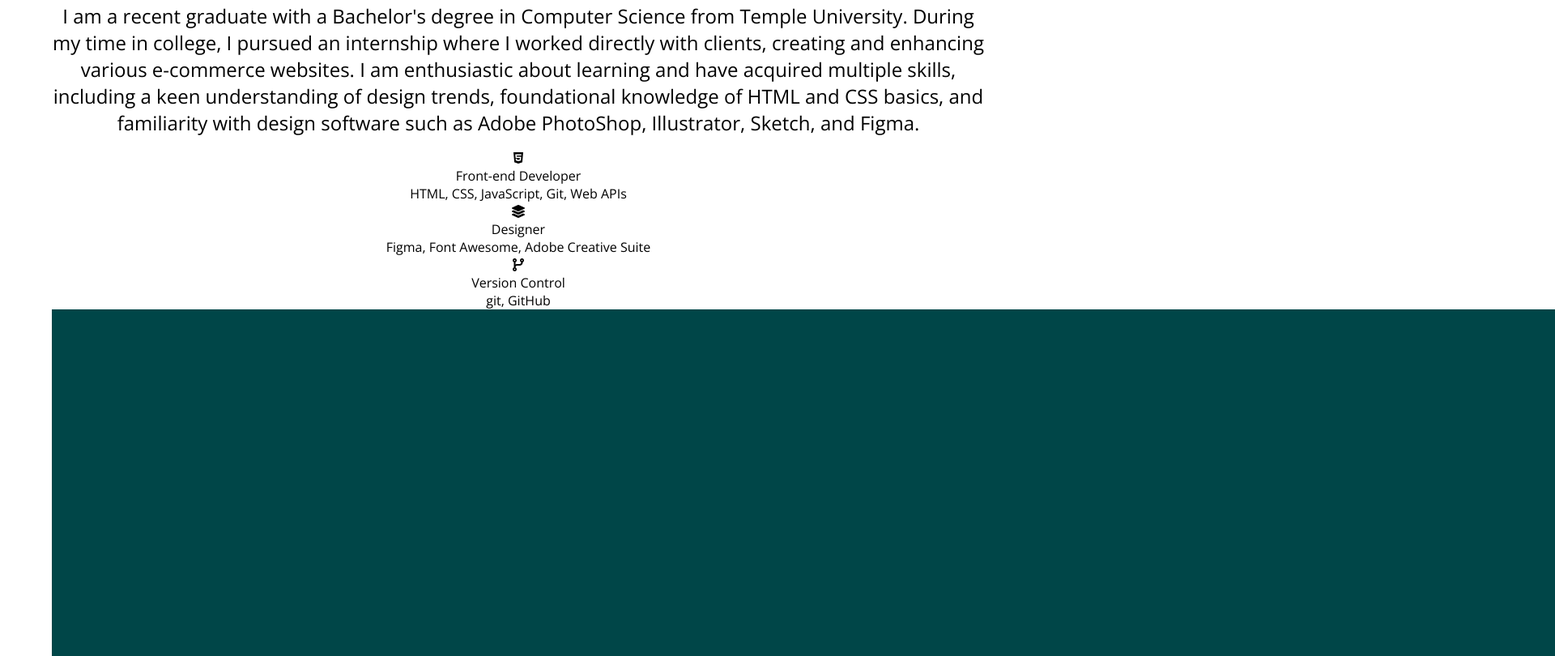
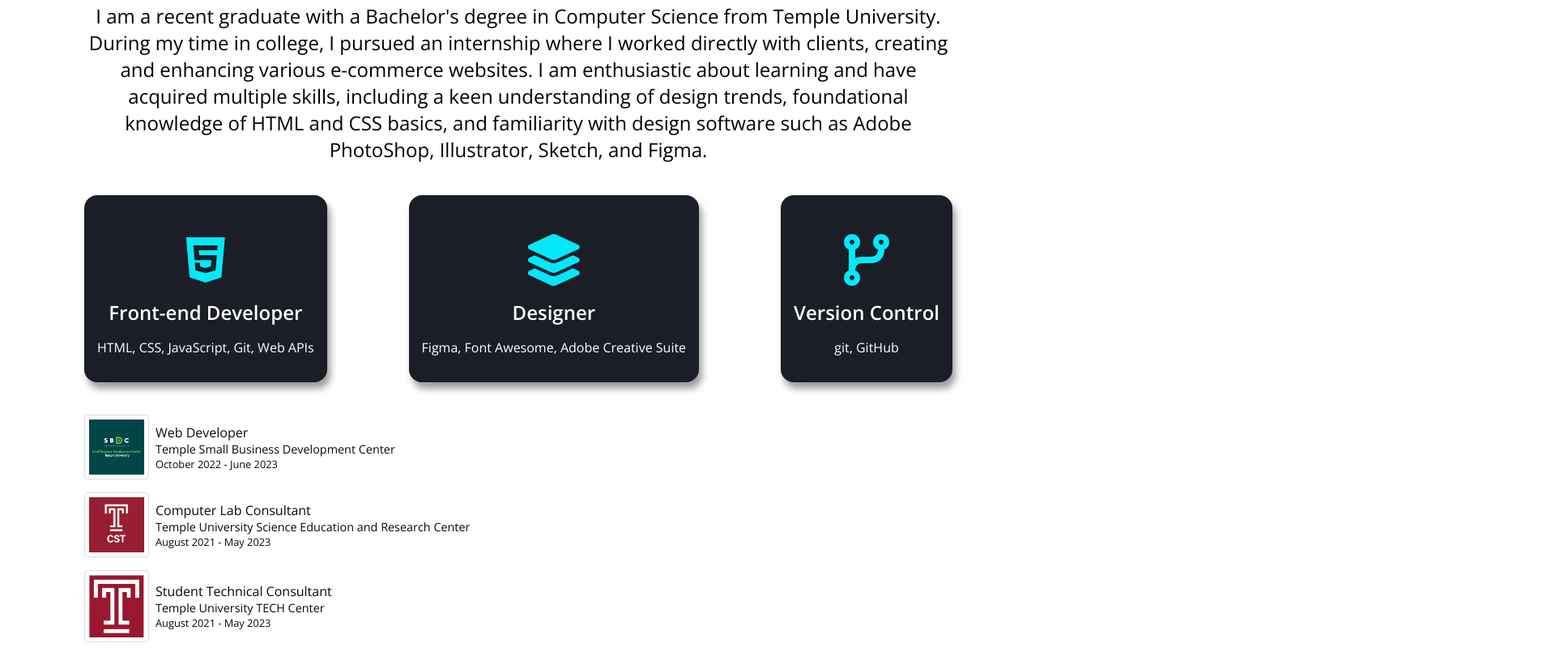
Before and after one commit to HaeinYu/haeinyu.github.io, a plain HTML site: page index.html in a window 1280 px wide. Shown: the part 806-1616 px from the top of the page at 81% size, 1920 px wide, since content can reach past the window. Drawn offline with nearby package versions, Linux system fonts and the light colour scheme.

Commit message:
CSS-About

```diff
--- a/css/style.css
+++ b/css/style.css
@@ -13,6 +13,9 @@
     --color-blue: #03e8f9;
     --color-orange: #fd6413;
     --color-gray: #1b1e26;
+
+    /* Size */
+    --size-max-width: 1200px;
 }
 
 * {
@@ -56,6 +59,11 @@ button:focus {
 .section {
     padding: 4rem;
     text-align: center;
+}
+
+.max-container {
+    max-width: var(--size-max-width);
+    margin: auto;
 }
 
 .title {
@@ -158,3 +166,69 @@ button:focus {
     color: var(--color-text);
     outline: 2px solid var(--color-accent);
 }
+
+/* About */
+.majors {
+    display: flex;
+    justify-content: space-between;
+    gap: 1rem;
+    margin: 2.5rem 0;
+}
+
+.major {
+    background-color: var(--color-primary-variant);
+    padding: 2rem 1rem;
+    color: var(--color-text);
+    border-radius: 1rem;
+    cursor: default;
+    box-shadow: 4px 8px 8px rgba(0, 0, 0, 0.38);
+}
+
+.major__icon {
+    font-size: 4rem;
+    margin: 1rem 0;
+    color: var(--color-accent);
+    transition: all 300ms ease;
+}
+
+.major__title {
+    font-size: 1.5rem;
+    font-weight: bold;
+    margin-bottom: 1rem;
+}
+
+.major:hover .major__icon {
+    transform: rotate(-15deg) scale(1.2);
+}
+
+.jobs {
+    text-align: start;
+}
+
+.job {
+    display: flex;
+    align-items: center;
+    gap: 8px;
+    margin-bottom: 1rem;
+}
+
+.job__img {
+    border: 1px solid #ddd;
+    border-radius: 4px;
+    padding: 5px;
+    width: 80px;
+}
+
+.job__name {
+    color: var(--color-primary);
+}
+
+.job__place {
+    color: var(--color-primary);
+    font-size: 0.9rem;
+}
+
+.job__period {
+    color: var(--color-primary);
+    font-size: 0.8rem;
+}
--- a/index.html
+++ b/index.html
@@ -61,7 +61,7 @@
             <a class="home__contact" href="#contact">Contact Me</a>
         </section>
         <!-- About -->
-        <section id="about" class="section">
+        <section id="about" class="section max-container">
             <h2 class="title">About me</h2>
             <p class="description">
                 I am a recent graduate with a Bachelor&#39;s degree in Computer Science from Temple University.
@@ -69,38 +69,47 @@
                 I am enthusiastic about learning and have acquired multiple skills, including a keen understanding of design trends,
                 foundational knowledge of HTML and CSS basics, and familiarity with design software such as Adobe PhotoShop, Illustrator, Sketch, and Figma.
             </p>
-            <ul>
-                <li>
-                    <i class="fa-brands fa-html5"></i>
-                    <p>Front-end Developer</p>
+            <ul class="majors">
+                <li class="major">
+                    <i class="fa-brands fa-html5 major__icon"></i>
+                    <p class="major__title">Front-end Developer</p>
                     <p>HTML, CSS, JavaScript, Git, Web APIs</p>
                 </li>
 
-                <li>
-                    <i class="fa-solid fa-layer-group"></i>
-                    <p>Designer</p>
+                <li class="major">
+                    <i class="fa-solid fa-layer-group major__icon"></i>
+                    <p class="major__title">Designer</p>
                     <p>Figma, Font Awesome, Adobe Creative Suite</p>
                 </li>
-                <li>
-                    <i class="fa-solid fa-code-branch"></i>
-                    <p>Version Control</p>
+                <li class="major">
+                    <i class="fa-solid fa-code-branch major__icon"></i>
+                    <p class="major__title">Version Control</p>
                     <p>git, GitHub</p>
                 </li>
             </ul>
-            <ul>
-                <li><img src="images/experiences/TempleSBDC.png" alt="Temple SBDC logo">
+            <ul class="jobs">
+                <li class="job">
+                    <img class="job__img" src="images/experiences/TempleSBDC.png" alt="Temple SBDC logo">
                     <div>
-                    <p>Web Developer</p>
-                    <p>Temple Small Business Development Center</p>
-                    <p>October 2022 - June 2023</p>
+                    <p class="job__name">Web Developer</p>
+                    <p class="job__place">Temple Small Business Development Center</p>
+                    <p class="job__period">October 2022 - June 2023</p>
                     </div>
                 </li>
-                <li>
-                    <img src="images/experiences/TempleCST.png" alt="Temple CST logo">
+                <li class="job">
+                    <img class="job__img" src="images/experiences/TempleCST.png" alt="Temple CST logo">
                     <div>
-                    <p>Computer Lab Consultant</p>
-                    <p>Temple University Science Education and Research Center</p>
-                    <p>August 2021 - May 2023</p>
+                    <p class="job__name">Computer Lab Consultant</p>
+                    <p class="job__place">Temple University Science Education and Research Center</p>
+                    <p class="job__period">August 2021 - May 2023</p>
+                    </div>
+                </li>
+                <li class="job">
+                    <img class="job__img" src="images/experiences/TempleTECHCenter.png" alt="Temple TECH Center logo">
+                    <div>
+                    <p class="job__name">Student Technical Consultant</p>
+                    <p class="job__place">Temple University TECH Center</p>
+                    <p class="job__period">August 2021 - May 2023</p>
                     </div>
                 </li>
             </ul>
```
Also changed, not shown: images/experiences/TempleTECHCenter.png (added).
